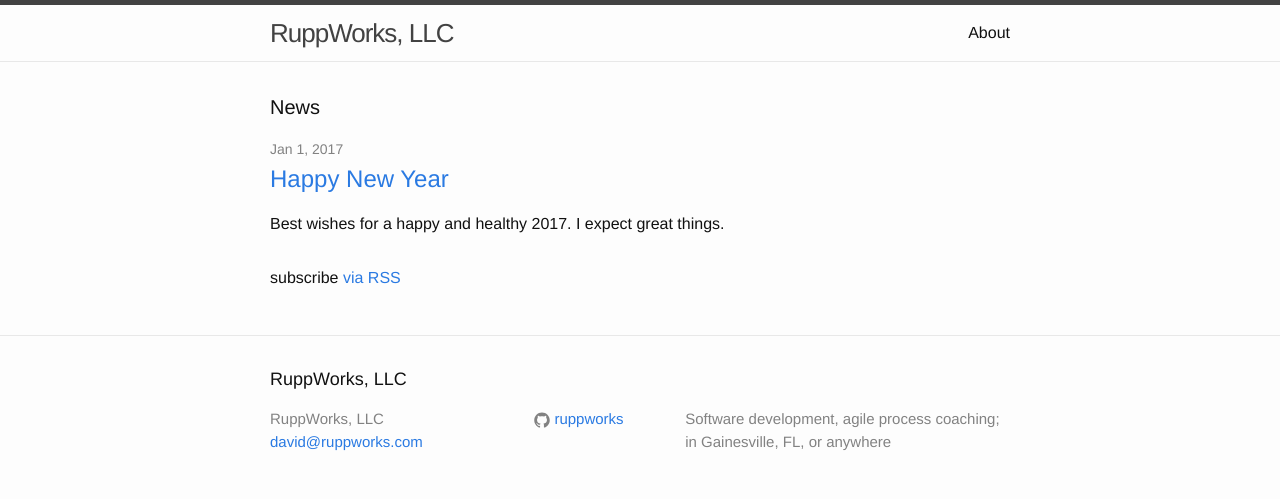
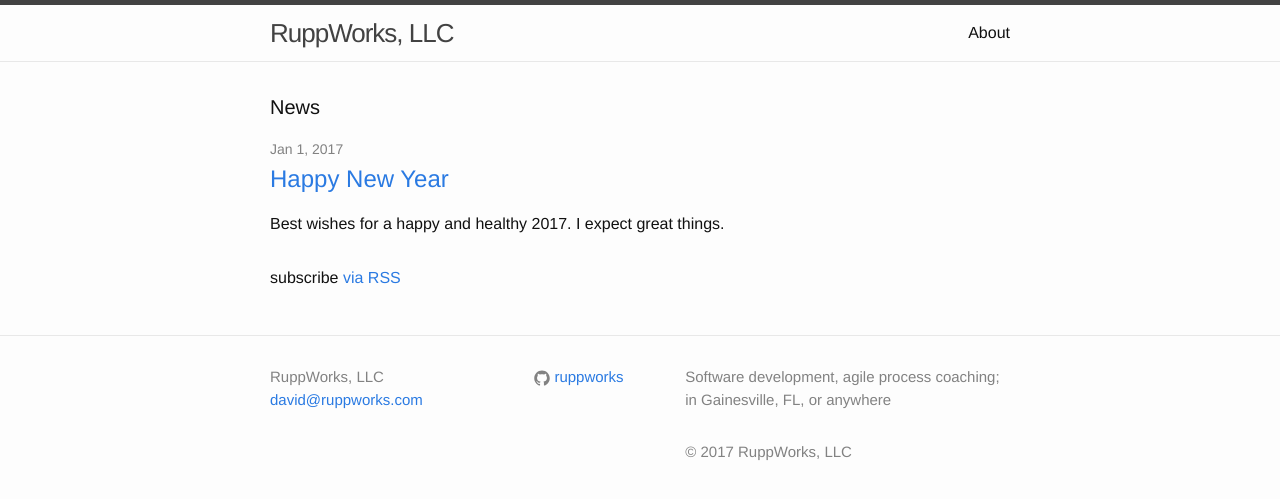
Before and after one commit to ruppworks/ruppworks.com, a Jekyll site: the page built from index.md, in a window 1280 px wide. Shown: the top 499 px of the page. Built offline with Jekyll 4.4.1, drawn with Linux system fonts in a browser that asks for light colours.

Commit message:
Add copyright

```diff
--- a/_includes/footer.html
+++ b/_includes/footer.html
@@ -1,8 +1,6 @@
 <footer class="site-footer">
 
   <div class="wrapper">
-
-    <h2 class="footer-heading">{{ site.title | escape }}</h2>
 
     <div class="footer-col-wrapper">
       <div class="footer-col footer-col-1">
@@ -41,6 +39,12 @@
       </div>
     </div>
 
+    <div class="footer-col-wrapper">
+      <div class="footer-col footer-col-1"></div>
+      <div class="footer-col footer-col-2"></div>
+      <div class="footer-col footer-col-3">&copy {{ site.time | date: '%Y' }} {{ site.title | escape }}</div>
+    </div>
+
   </div>
 
 </footer>
```
